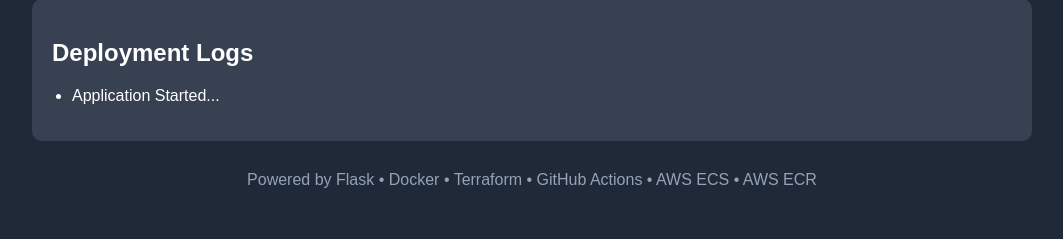
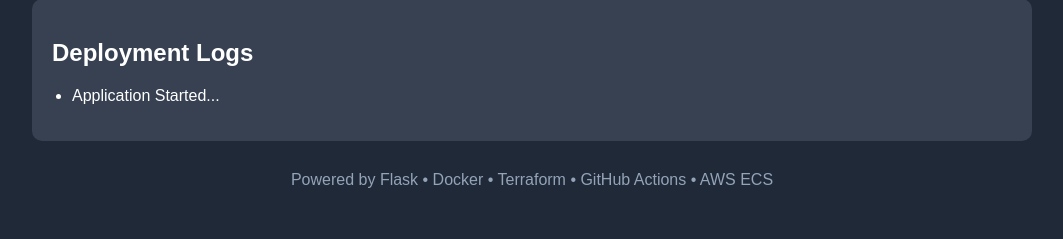
Before and after one commit to aakashrsethi39/infra-as-code-pipeline, a Flask app: page / in a window 1280 px wide. Shown: the part 561-800 px from the top of the page, without its empty margins (108-1171 px from the left). Run offline with Flask 3, Linux system fonts and the light colour scheme.

Commit message:
staging3

```diff
--- a/app/templates/index.html
+++ b/app/templates/index.html
@@ -152,7 +152,7 @@ Terraform • Docker • Amazon ECS • GitHub Actions
 
 <footer>
 
-Powered by Flask • Docker • Terraform • GitHub Actions • AWS ECS • AWS ECR
+Powered by Flask • Docker • Terraform • GitHub Actions • AWS ECS
 
 </footer>
 
```
